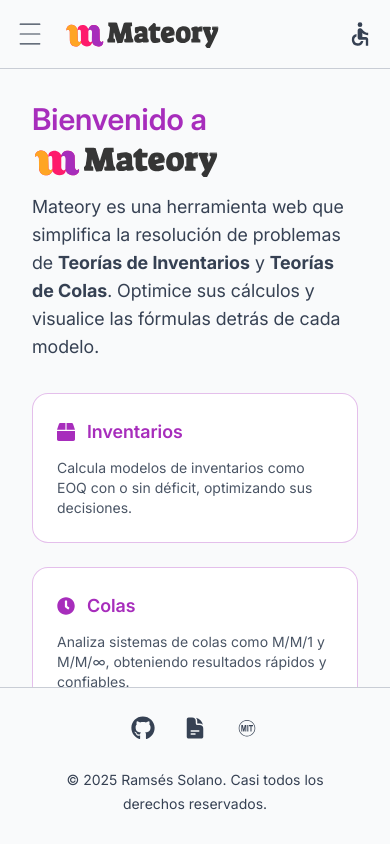
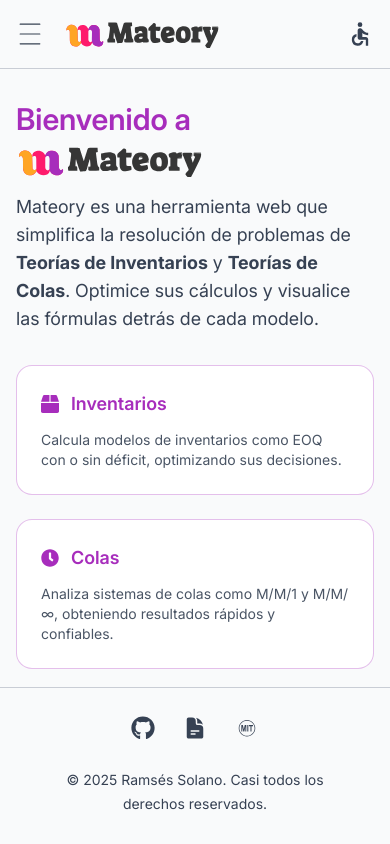
Before and after one commit to sh4dow18/mateory, a Next.js app: page / in a window 390 px wide. Built offline with nearby package versions, Linux system fonts and the light colour scheme.

Commit message:
style(layout): reduce padding in mobile

```diff
--- a/src/app/layout.tsx
+++ b/src/app/layout.tsx
@@ -33,7 +33,7 @@
         <Header />
         <div className="flex flex-1 h-[calc(100svh-69px-81px)] overflow-hidden">
           <SidebarNav />
-          <main className="flex-1 overflow-y-auto p-8 space-y-8">{children}</main>
+          <main className="flex-1 overflow-y-auto space-y-8 py-8 px-4 md:px-8">{children}</main>
         </div>
         <Footer />
       </body>
```
